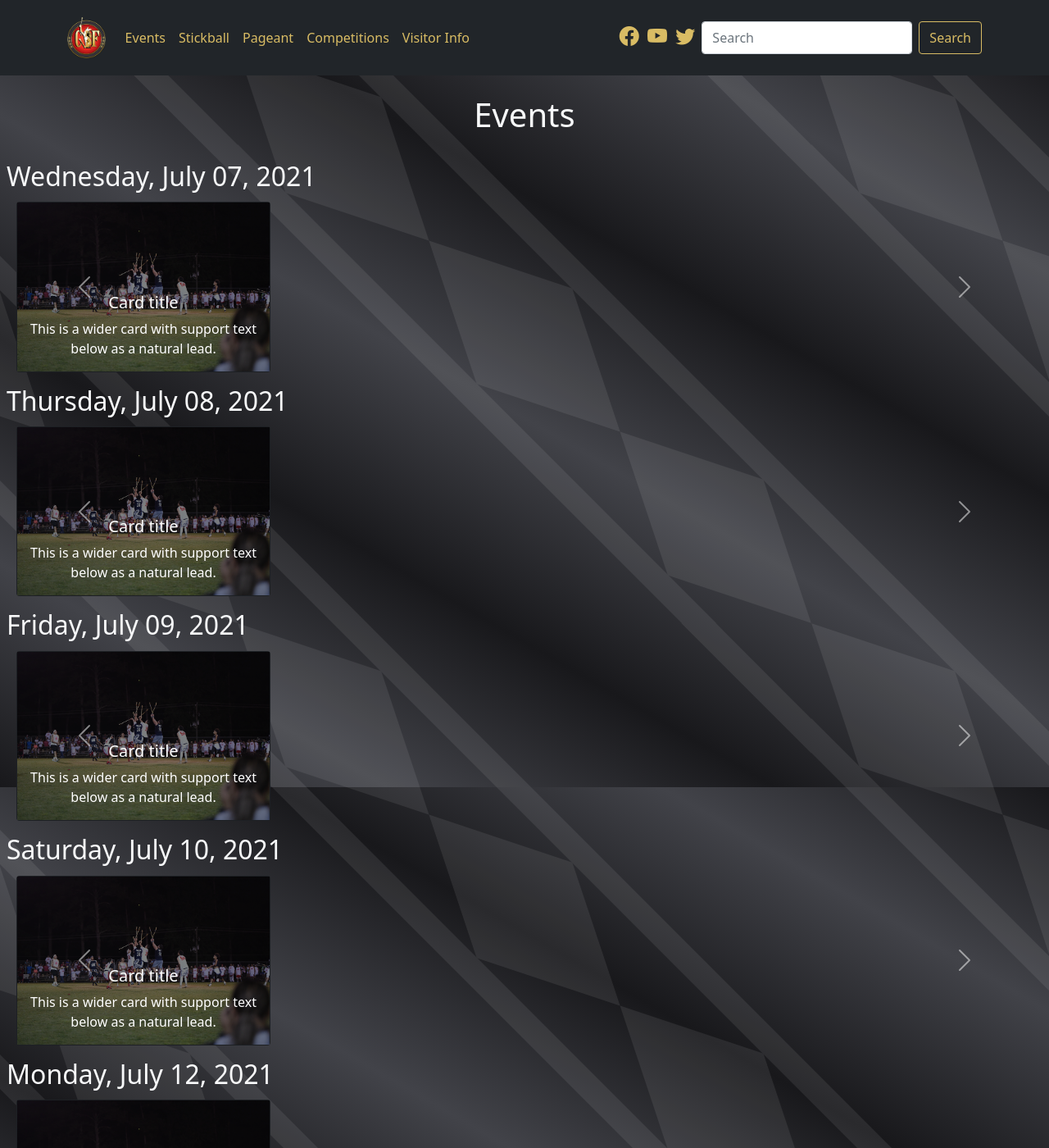
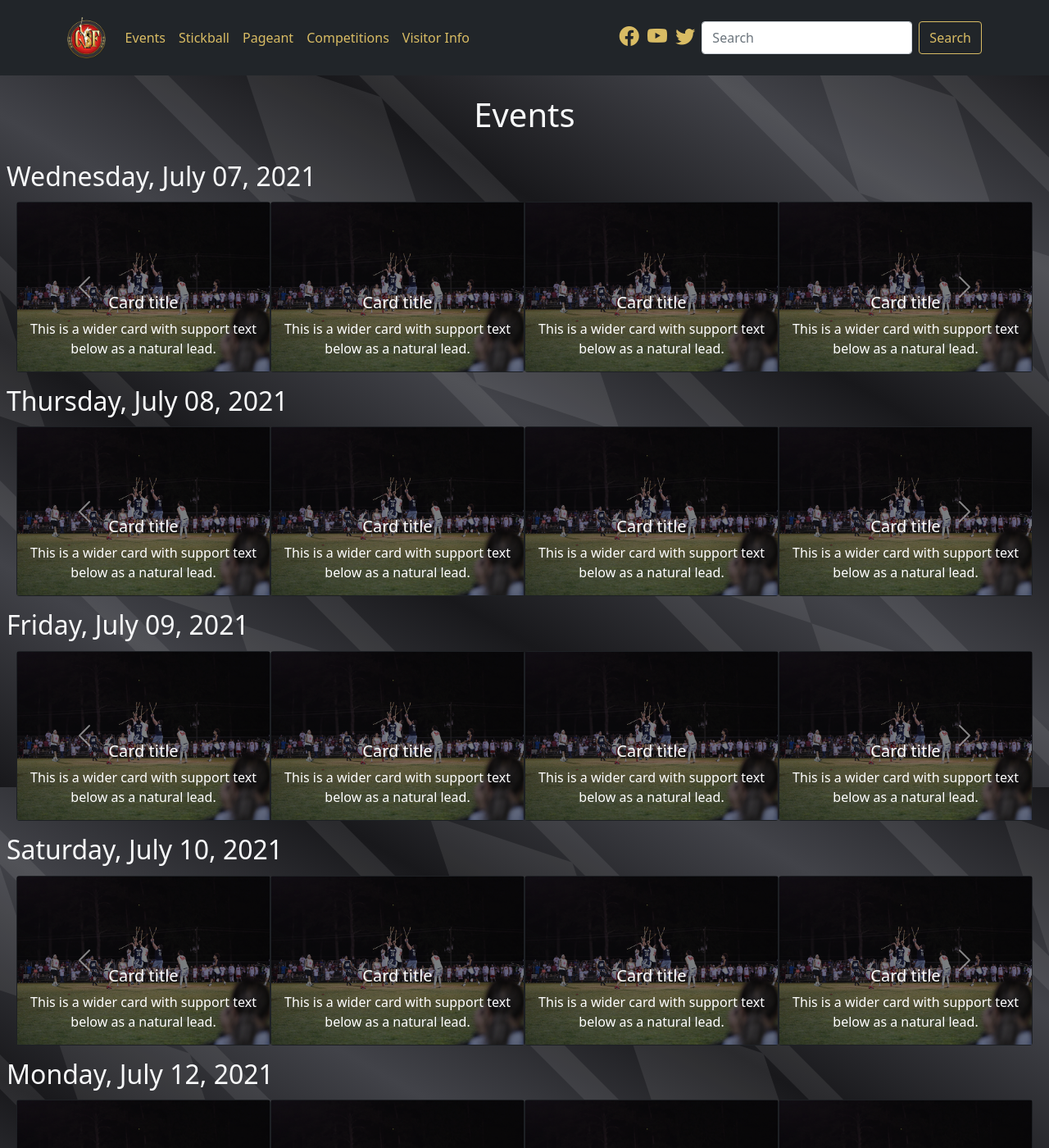
Before and after one commit to smattera/smattera.github.io, a Jekyll site: the page built from events/index.md, in a window 1280 px wide and 1400 px high. Shown: the whole window at 82% size. Built offline with Jekyll 4.4.1, drawn with Linux system fonts in a browser that asks for light colours; nearby versions of some CDN libraries; some of the changed text lies outside the part shown.

Commit message:
Update bt5carousel.js

```diff
--- a/_includes/event-card.html
+++ b/_includes/event-card.html
@@ -1,16 +1,4 @@
-<!-- <div class="carousel-item carousel-event-item {{ include.class }}">
-  <div class="col-md-3">
-    <div class="card bg-dark text-white">
-      <img src="{{ include.file }}" alt="{{ include.alt }}" class="img-fluid" style="filter: brightness(50%);">
-      <div class="card-img-overlay h-100 d-flex flex-column justify-content-end">
-        <h5 class="card-title">Card title</h5>
-        <p class="card-text">This is a wider card with supporting text below as a natural lead.</p>
-      </div>
-    </div>
-  </div>
-</div> -->
-
-<div class="carousel-item carousel-events-item {{ include.class }}">
+<div class="carousel-item {{ include.class }}">
   <div class="col-md-3">
     <div class="card bg-dark text-white">
       <img src="/assets/img/{{ include.file }}.jpg" alt="{{ include.alt }}" class="img-fluid" style="filter: brightness(50%)">
--- a/_includes/events.html
+++ b/_includes/events.html
@@ -4,7 +4,7 @@
 
     <h2 class="pt-3 pb-1 text-start">Wednesday, July 07, 2021</h2>
     <div class="row mx-auto my-auto justify-content-center px-0">
-      <div id="dayOneCarousel" class="carousel carousel-events slide" data-bs-interval="false">
+      <div id="dayOneCarousel" class="carousel slide" data-bs-interval="false">
         <div class="carousel-inner">
           {% include event-card.html file="stickball2" alt="Stickball" class="active" %}
           {% include event-card.html file="stickball2" alt="Stickball" %}
@@ -26,7 +26,7 @@
 
     <h2 class="pt-3 pb-1 text-start">Thursday, July 08, 2021</h2>
     <div class="row mx-auto my-auto justify-content-center px-0">
-      <div id="dayTwoCarousel" class="carousel carousel-events slide" data-bs-interval="false">
+      <div id="dayTwoCarousel" class="carousel slide" data-bs-interval="false">
         <div class="carousel-inner">
           {% include event-card.html file="stickball2" alt="Stickball" class="active" %}
           {% include event-card.html file="stickball2" alt="Stickball" %}
@@ -48,7 +48,7 @@
 
     <h2 class="pt-3 pb-1 text-start">Friday, July 09, 2021</h2>
     <div class="row mx-auto my-auto justify-content-center px-0">
-      <div id="dayThreeCarousel" class="carousel carousel-events slide" data-bs-interval="false">
+      <div id="dayThreeCarousel" class="carousel slide" data-bs-interval="false">
         <div class="carousel-inner">
           {% include event-card.html file="stickball2" alt="Stickball" class="active" %}
           {% include event-card.html file="stickball2" alt="Stickball" %}
@@ -70,7 +70,7 @@
 
     <h2 class="pt-3 pb-1 text-start">Saturday, July 10, 2021</h2>
     <div class="row mx-auto my-auto justify-content-center px-0">
-      <div id="dayFourCarousel" class="carousel carousel-events slide" data-bs-interval="false">
+      <div id="dayFourCarousel" class="carousel slide" data-bs-interval="false">
         <div class="carousel-inner">
           {% include event-card.html file="stickball2" alt="Stickball" class="active" %}
           {% include event-card.html file="stickball2" alt="Stickball" %}
@@ -92,7 +92,7 @@
 
     <h2 class="pt-3 pb-1 text-start">Monday, July 12, 2021</h2>
     <div class="row mx-auto my-auto justify-content-center px-0">
-      <div id="dayFiveCarousel" class="carousel carousel-events slide" data-bs-interval="false">
+      <div id="dayFiveCarousel" class="carousel slide" data-bs-interval="false">
         <div class="carousel-inner">
           {% include event-card.html file="stickball2" alt="Stickball" class="active" %}
           {% include event-card.html file="stickball2" alt="Stickball" %}
@@ -114,7 +114,7 @@
 
     <h2 class="pt-3 pb-1 text-start">Tuesday, July 13, 2021</h2>
     <div class="row mx-auto my-auto justify-content-center px-0">
-      <div id="daySixCarousel" class="carousel carousel-events slide" data-bs-interval="false">
+      <div id="daySixCarousel" class="carousel slide" data-bs-interval="false">
         <div class="carousel-inner">
           {% include event-card.html file="stickball2" alt="Stickball" class="active" %}
           {% include event-card.html file="stickball2" alt="Stickball" %}
@@ -136,7 +136,7 @@
 
     <h2 class="pt-3 pb-1 text-start">Wednesday, July 14, 2021</h2>
     <div class="row mx-auto my-auto justify-content-center px-0">
-      <div id="daySevenCarousel" class="carousel carousel-events slide" data-bs-interval="false">
+      <div id="daySevenCarousel" class="carousel slide" data-bs-interval="false">
         <div class="carousel-inner">
           {% include event-card.html file="stickball2" alt="Stickball" class="active" %}
           {% include event-card.html file="stickball2" alt="Stickball" %}
@@ -158,7 +158,7 @@
 
     <h2 class="pt-3 pb-1 text-start">Thursday, July 15, 2021</h2>
     <div class="row mx-auto my-auto justify-content-center px-0">
-      <div id="dayEightCarousel" class="carousel carousel-events slide" data-bs-interval="false">
+      <div id="dayEightCarousel" class="carousel slide" data-bs-interval="false">
         <div class="carousel-inner">
           {% include event-card.html file="stickball2" alt="Stickball" class="active" %}
           {% include event-card.html file="stickball2" alt="Stickball" %}
@@ -180,7 +180,7 @@
 
     <h2 class="pt-3 pb-1 text-start">Friday, July 16, 2021</h2>
     <div class="row mx-auto my-auto justify-content-center px-0">
-      <div id="dayNineCarousel" class="carousel carousel-events slide" data-bs-interval="false">
+      <div id="dayNineCarousel" class="carousel slide" data-bs-interval="false">
         <div class="carousel-inner">
           {% include event-card.html file="stickball2" alt="Stickball" class="active" %}
           {% include event-card.html file="stickball2" alt="Stickball" %}
@@ -202,7 +202,7 @@
 
     <h2 class="pt-3 pb-1 text-start">Saturday, July 17, 2021</h2>
     <div class="row mx-auto my-auto justify-content-center px-0">
-      <div id="dayTenCarousel" class="carousel carousel-events slide" data-bs-interval="false">
+      <div id="dayTenCarousel" class="carousel slide" data-bs-interval="false">
         <div class="carousel-inner">
           {% include event-card.html file="stickball2" alt="Stickball" class="active" %}
           {% include event-card.html file="stickball2" alt="Stickball" %}
--- a/_includes/footer.html
+++ b/_includes/footer.html
@@ -2,7 +2,7 @@
     <div class="container px-0">
       <h1 class="pb-2">Thank You To Our Sponsors</h1>
       <div class="row mx-auto my-auto justify-content-center px-0">
-        <div id="sponsorCarousel" class="carousel carousel-sponsor slide">
+        <div id="sponsorCarousel" class="carousel slide">
           <div class="carousel-inner" role="listbox">
 
             {% include sponsor.html level="platinum" url="https://www.pearlriverresort.com" file="pearlriver2" alt="Pearl River Resort" class="active"%}
--- a/_includes/sponsor.html
+++ b/_includes/sponsor.html
@@ -1,4 +1,4 @@
- <div class="carousel-item carousel-sponsor-item {{ include.class }}">
+ <div class="carousel-item {{ include.class }}">
     <div class="col-md-3">
       <a href="{{ include.url }}" target="_blank">
         <div class="card card-gold-border opaque">
--- a/assets/js/event-carousel.js
+++ b/assets/js/bt5carousel.js
@@ -1,4 +1,4 @@
-let items = document.querySelectorAll('.carousel-events .carousel-events-item')
+let items = document.querySelectorAll('.carousel .carousel-item')
 
 items.forEach((el) => {
     const minPerSlide = 4
--- a/assets/js/sponsor-carousel.js
+++ /dev/null
@@ -1,15 +0,0 @@
-let items = document.querySelectorAll('.carousel-sponsor .carousel-sponsor-item')
-
-items.forEach((el) => {
-    const minPerSlide = 4
-    let next = el.nextElementSibling
-    for (var i=1; i<minPerSlide; i++) {
-        if (!next) {
-            // wrap carousel by using first child
-        	next = items[0]
-      	}
-        let cloneChild = next.cloneNode(true)
-        el.appendChild(cloneChild.children[0])
-        next = next.nextElementSibling
-    }
-})
```
Also changed, not shown: other parts of _includes/footer.html (+1 -12 lines).
